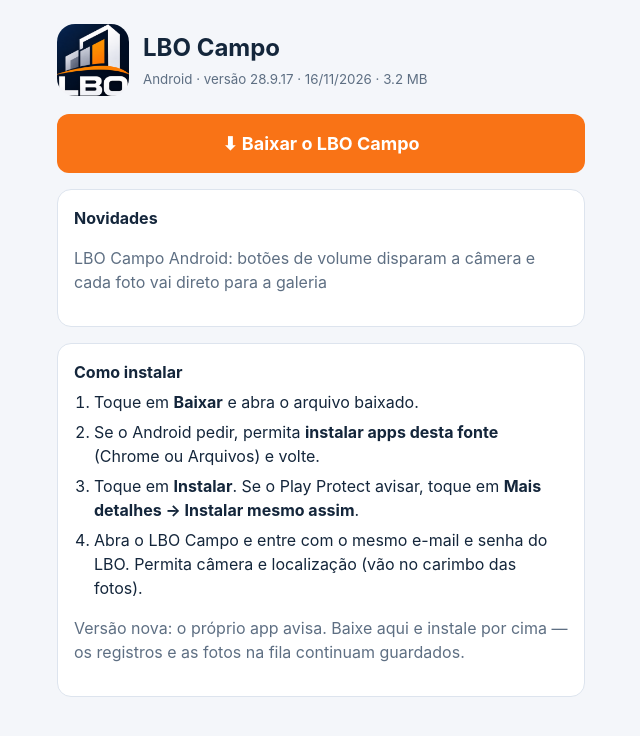
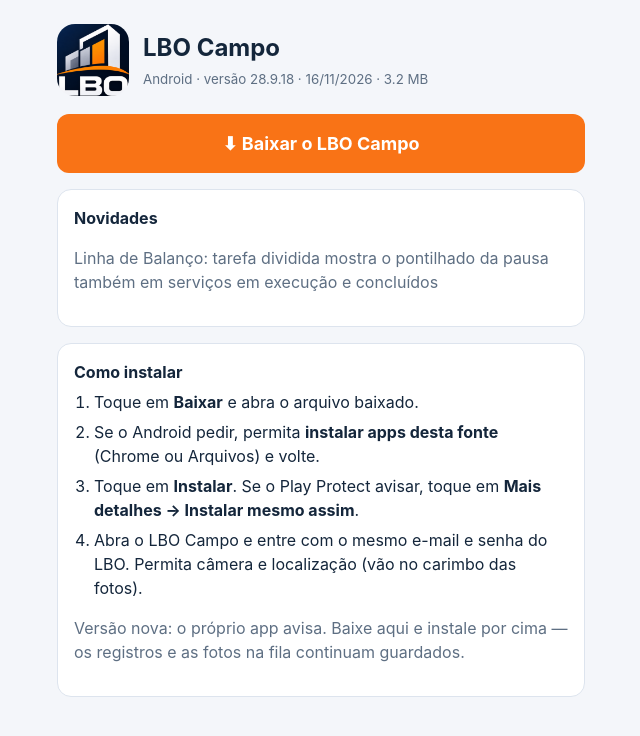
Before and after one commit to raulmauriciogba/lbo-engenharia-atualizacoes, a plain HTML site: page android/index.html in a window 1280 px wide. Shown: the whole page, without its empty margins (319-959 px from the left). Drawn offline with Linux system fonts and the light colour scheme.

Commit message:
Android: página do LBO Campo 28.9.18

```diff
--- a/android/index.html
+++ b/android/index.html
@@ -3,8 +3,8 @@
 *{box-sizing:border-box}body{margin:0;background:var(--bg);color:var(--fg);font:16px/1.5 -apple-system,'Segoe UI',Roboto,Arial,sans-serif}main{max-width:560px;margin:0 auto;padding:24px 16px 48px}
 .top{display:flex;gap:14px;align-items:center}.top img{width:72px;height:72px;border-radius:18px}h1{font-size:24px;margin:0}small,.m{color:var(--mut)}.card{background:var(--card);border:1px solid var(--bd);border-radius:14px;padding:16px;margin-top:16px}
 a.b{display:block;text-align:center;margin-top:18px;padding:16px;border-radius:12px;background:var(--ac);color:#fff;font-weight:700;font-size:18px;text-decoration:none}ol{padding-left:20px;margin:6px 0}li{margin:6px 0}</style></head><body><main>
-<div class="top"><img src="icone.png" alt=""><div><h1>LBO Campo</h1><small>Android · versão 28.9.17 · 16/11/2026 · 3.2 MB</small></div></div>
-<a class="b" href="https://github.com/raulmauriciogba/lbo-engenharia-atualizacoes/releases/download/campo-android-v28.9.17/LBO_Campo_28.9.17.apk">⬇ Baixar o LBO Campo</a>
-<div class="card"><b>Novidades</b><p class="m">LBO Campo Android: botões de volume disparam a câmera e cada foto vai direto para a galeria</p></div>
+<div class="top"><img src="icone.png" alt=""><div><h1>LBO Campo</h1><small>Android · versão 28.9.18 · 16/11/2026 · 3.2 MB</small></div></div>
+<a class="b" href="https://github.com/raulmauriciogba/lbo-engenharia-atualizacoes/releases/download/campo-android-v28.9.18/LBO_Campo_28.9.18.apk">⬇ Baixar o LBO Campo</a>
+<div class="card"><b>Novidades</b><p class="m">Linha de Balanço: tarefa dividida mostra o pontilhado da pausa também em serviços em execução e concluídos</p></div>
 <div class="card"><b>Como instalar</b><ol><li>Toque em <b>Baixar</b> e abra o arquivo baixado.</li><li>Se o Android pedir, permita <b>instalar apps desta fonte</b> (Chrome ou Arquivos) e volte.</li><li>Toque em <b>Instalar</b>. Se o Play Protect avisar, toque em <b>Mais detalhes → Instalar mesmo assim</b>.</li><li>Abra o LBO Campo e entre com o mesmo e-mail e senha do LBO. Permita câmera e localização (vão no carimbo das fotos).</li></ol>
 <p class="m">Versão nova: o próprio app avisa. Baixe aqui e instale por cima — os registros e as fotos na fila continuam guardados.</p></div></main></body></html>
```
